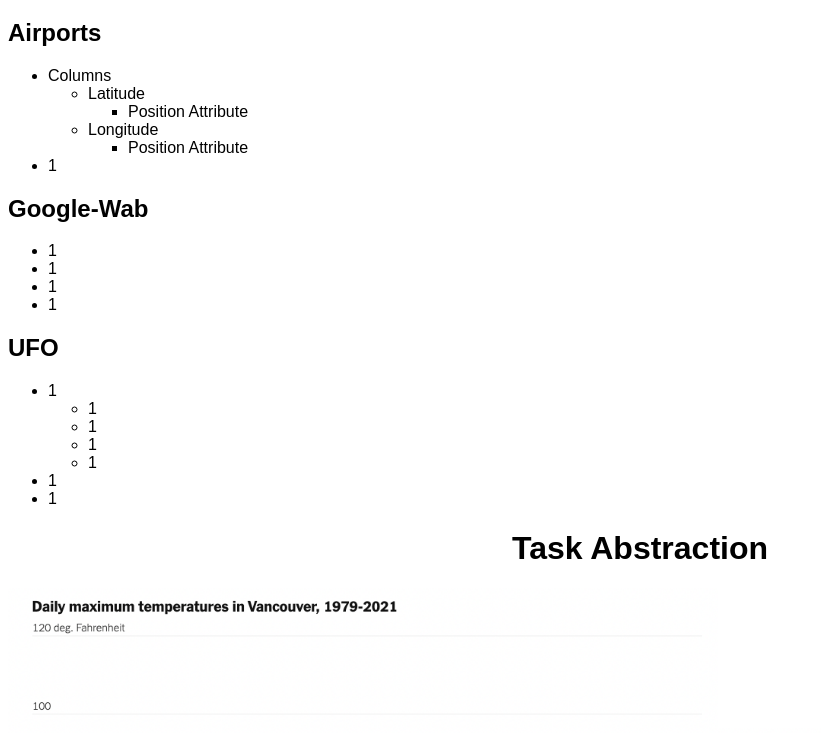
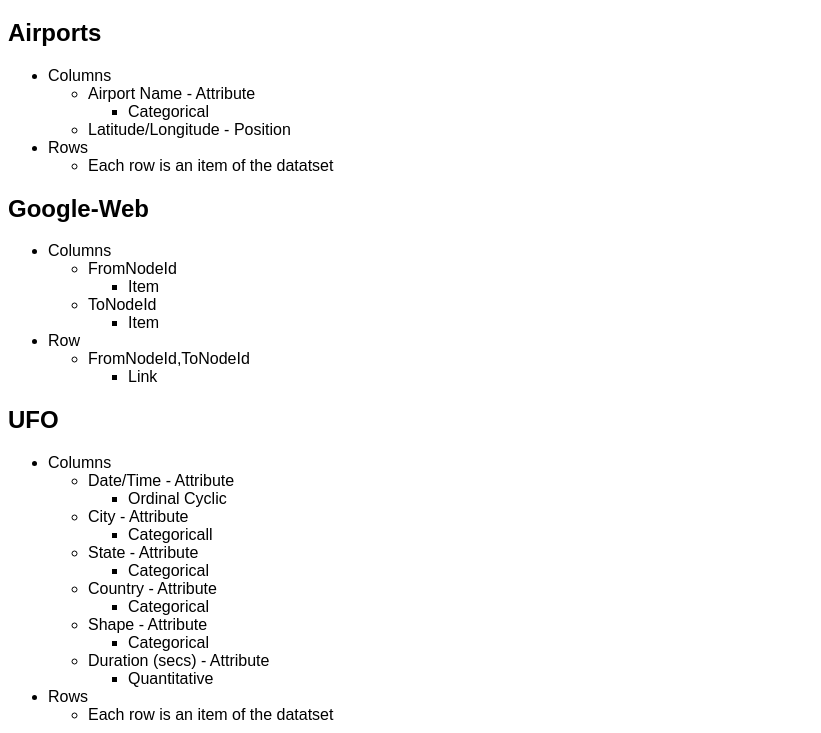
Before and after one commit to DS4200-S23-Class/hw-02-matt-cerillo, a plain HTML site: page index.html in a window 1280 px wide. Shown: the part 231-964 px from the top of the page, without its empty margins (0-821 px from the left). Drawn offline with Linux system fonts and the light colour scheme.

Commit message:
Next Commmit

```diff
--- a/index.html
+++ b/index.html
@@ -47,39 +47,82 @@
                <h2>Airports</h2>
                <ul>
                    <li>Columns</li>
+
                    <ul>
-                    <li>Latitude</li>
+                    <li>Airport Name - Attribute</li>
                     <ul>
-                        <li>Position Attribute</li>
-                    </ul>
-                   </ul>
-                   <ul>
-                    <li>Longitude</li>
-                    <ul>
-                        <li>Position Attribute</li>
+                        <li>Categorical</li>
                     </ul>
                    </ul>
 
-                   <li>1</li>
+                   <ul>
+                    <li>Latitude/Longitude - Position</li>
+                   </ul>
+
+                   <li>Rows</li>
+                   <ul>
+                    <li>Each row is an item of the datatset</li>
+                   </ul>
                </ul>
-               <h2>Google-Wab</h2>
+
+               <h2>Google-Web</h2>
                <ul>
-                   <li>1</li>
-                   <li>1</li>
-                   <li>1</li>
-                   <li>1</li>
+                   <li>Columns</li>
+                   <ul>
+                    <li>FromNodeId</li>
+                    <ul>
+                        <li>Item</li>
+                    </ul>
+                    <li>ToNodeId</li>
+                    <ul>
+                        <li>Item</li>
+                    </ul>
+                   </ul>
+                   <li>Row</li>
+                   <ul>
+                    <li>FromNodeId,ToNodeId</li>
+                    <ul>
+                        <li>Link</li>
+                    </ul>
+                </ul>
                </ul>
+
                <h2>UFO</h2>
                <ul>
-                   <li>1</li>
+                   <li>Columns</li>
                    <ul>
-                       <li>1</li>
-                       <li>1</li>
-                       <li>1</li>
-                       <li>1</li>
+                    <li>Date/Time - Attribute</li>
+                    <ul>
+                        <li>Ordinal Cyclic</li>
+                    </ul>
+                    <li>City - Attribute</li>
+                    <ul>
+                        <li>Categoricall</li>
+                    </ul>
+                    <li>State - Attribute</li>
+                    <ul>
+                        <li>Categorical</li>
+                    </ul>
+                    <li>Country - Attribute</li>
+                    <ul>
+                        <li>Categorical</li>
+                    </ul>
+                    <li>Shape - Attribute</li>
+                    <ul>
+                        <li>Categorical</li>
+                    </ul>
+                    <li>Duration (secs) - Attribute</li>
+                    <ul>
+                        <li>Quantitative</li>
+                    </ul>
+
                    </ul>
-                   <li>1</li>
-                   <li>1</li>
+
+                   <li>Rows</li>
+                   <ul>
+                    <li>Each row is an item of the datatset</li>
+                   </ul>
+
                </ul>
            </div>
        </div>
@@ -107,8 +150,8 @@
                </svg>
            </div>
            <div>
-               <svg height="100" width="100"class = "square">
-               <polygon points="100,0 0,0 50,100"/>
+               <svg height="100" width="100">
+               <rect points="100,0 0,0 50,100"/>
                </svg>
            </div>
            <div>
@@ -117,8 +160,8 @@
                </svg>
            </div>
            <div>
-               <svg height="100" width="100"class = "square" >
-               <polygon points="100,0 0,0 50,100" />
+               <svg height="100" width="100" >
+               <rect points="100,0 0,0 50,100" />
                </svg>
            </div>
            <div>
--- a/style.css
+++ b/style.css
@@ -67,19 +67,19 @@ path {
   stroke-linejoin: round;
 }
 
-.square {
+.rect {
 fill:lime;
 stroke:white;
 stroke-width:4
 }
 
-.square:hover {
+.rect:hover {
 fill:skyblue;
 stroke:black;
 stroke-width:7
 }
 
-#square{
+#rect{
   stroke: black;
   fill: blue;
 }
```
Also changed, not shown: 1 other file.
